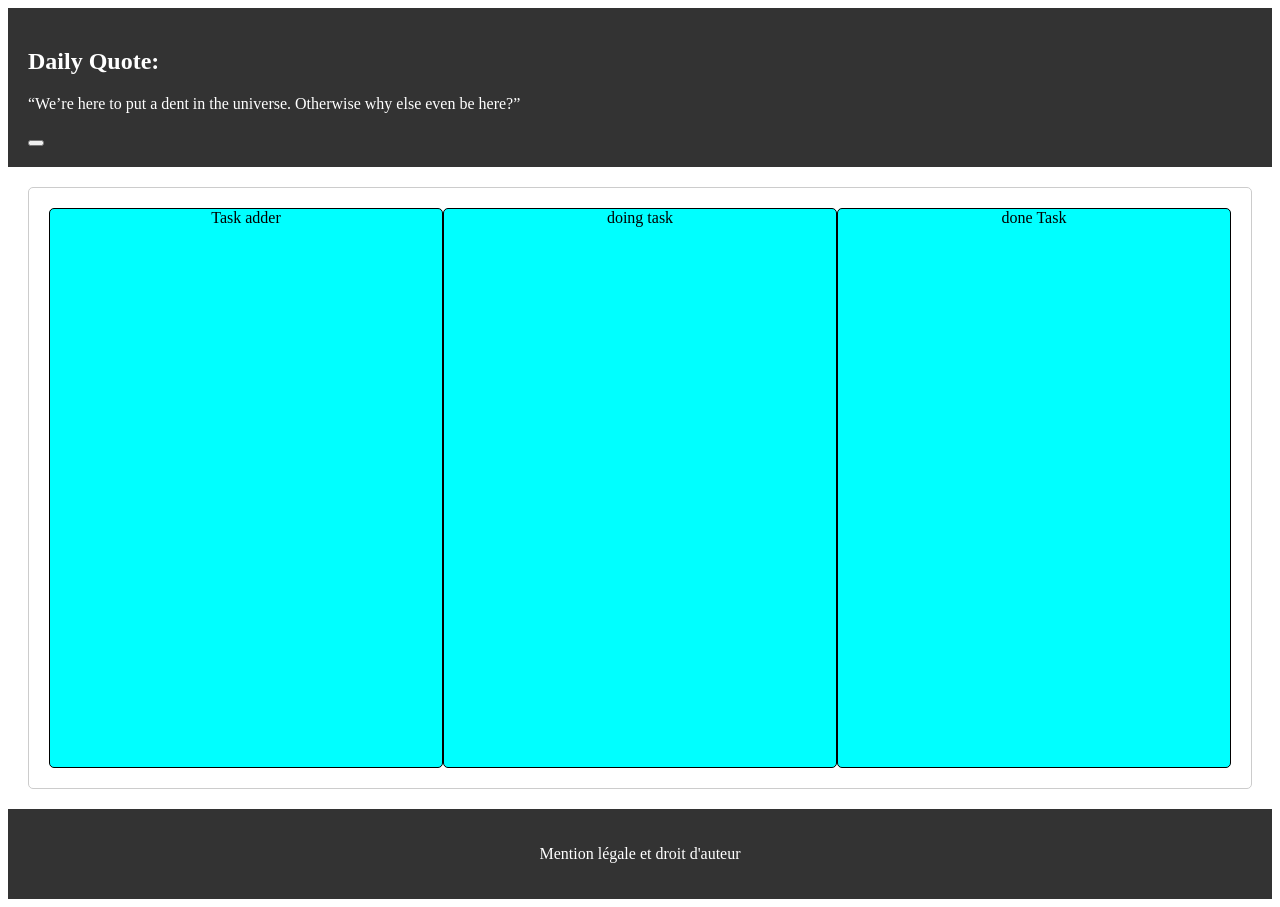
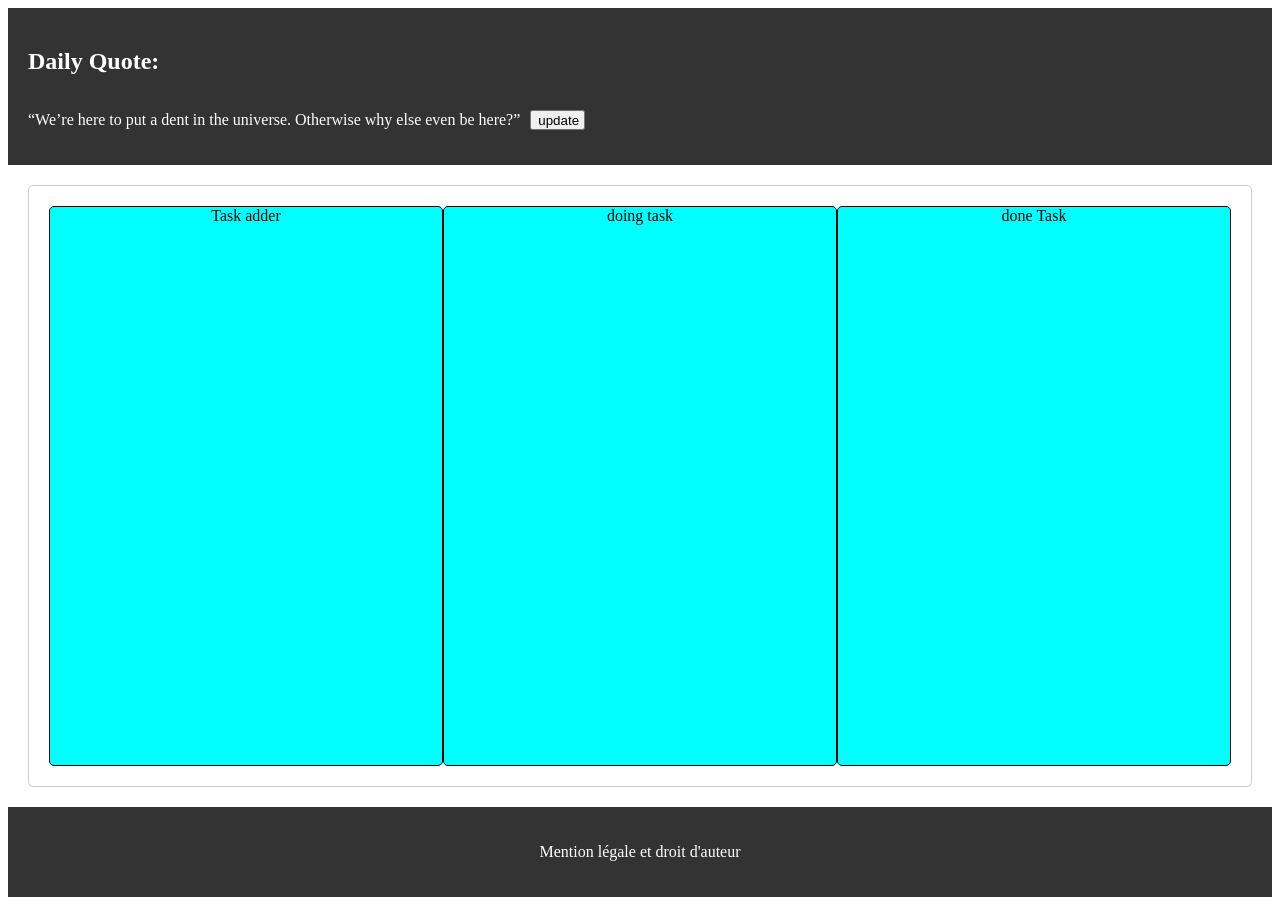
Before and after one commit to MethanBlun/kanban-w-frame, a React (Vite) app in the folder kanban-w-frame/: page / in a window 1280 px wide. Built offline with nearby package versions, Linux system fonts and the light colour scheme.

Commit message:
quoteAndQuoteButton css

```diff
--- a/kanban-w-frame/src/App.css
+++ b/kanban-w-frame/src/App.css
@@ -59,7 +59,18 @@
   border-radius: 5px;
 }
 
+.quoteAndQuoteButton{
+  display: flex;
+  flex-direction: row;
+  flex-wrap: nowrap
+}
+.quoteUpdater{
+  margin-top: 15px;
+  margin-left: 10px;
 
+ height: 20px;
+  width: 55px;
+}
 
 
 .legal-section {
--- a/kanban-w-frame/src/App.jsx
+++ b/kanban-w-frame/src/App.jsx
@@ -48,8 +48,11 @@ function App() {
         <div className="quote-section">
 
           <h2>Daily Quote:</h2>
-          <p className='quotes'>{quote}</p>
-          <button onClick={updateQuote}></button>
+          <div className='quoteAndQuoteButton'>
+            <p className='quotes'>{quote}</p>
+          <button className='quoteUpdater' onClick={updateQuote}>update</button>
+          </div>
+
         </div>
       </header>
       <main className="main">
```
